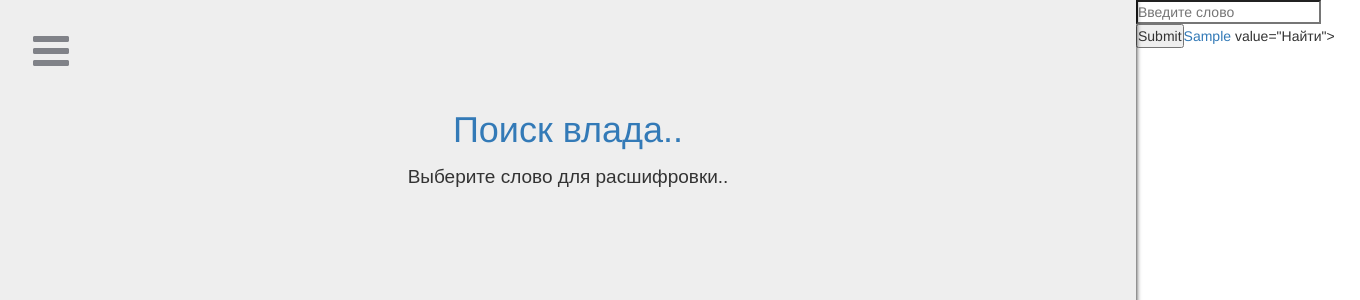
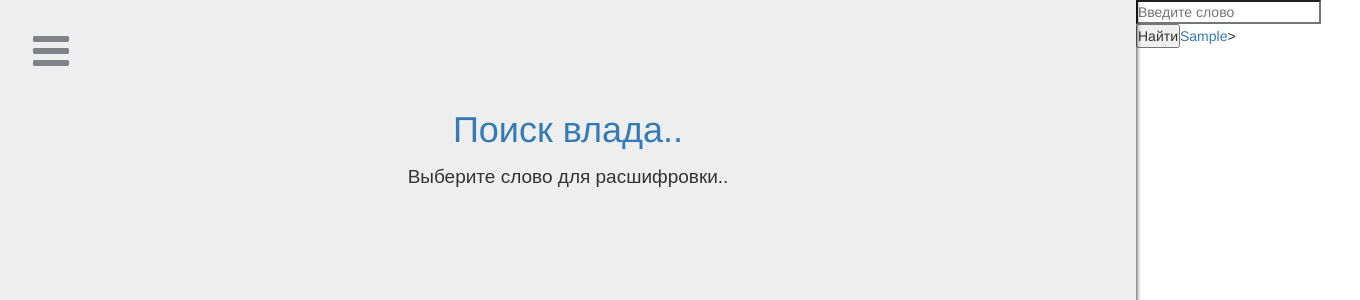
Before and after one commit to 1lufs/Dict, a Django app: page / in a window 1360 px wide. Shown: the top 300 px of the page. Run offline with Django 4.2, Linux system fonts and the light colour scheme; tables that the repository leaves empty hold one stand-in row (values such as "Sample post"); some libraries are stand-ins or nearby versions.

Commit message:
Update blog.html

```diff
--- a/blog/templates/blog/blog.html
+++ b/blog/templates/blog/blog.html
@@ -43,7 +43,7 @@
         <form>
             {% for word in words %}
                 <input type="search" name="text" class="search" placeholder="Введите слово">
-                <input type="submit" name="submit" class="submit" <li><a href="{% url 'word_detail' pk=word.pk %}">{{word.word}}</a></li> value="Найти">
+                <input type="submit" name="submit" class="submit" value="Найти" <li><a href="{% url 'word_detail' pk=word.pk %}">{{word.word}}</a></li>>
 
 
             {% endfor %}
```
